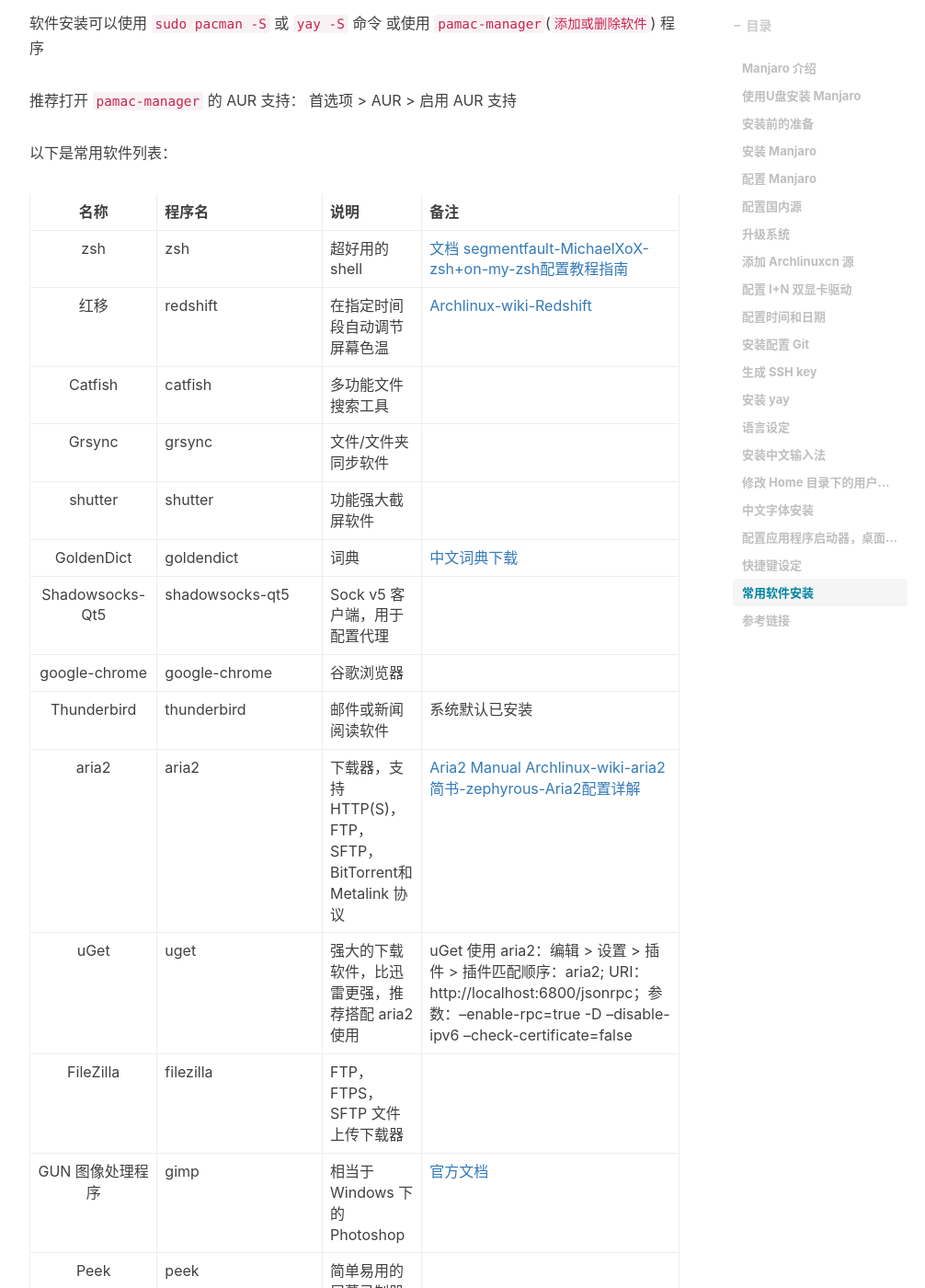
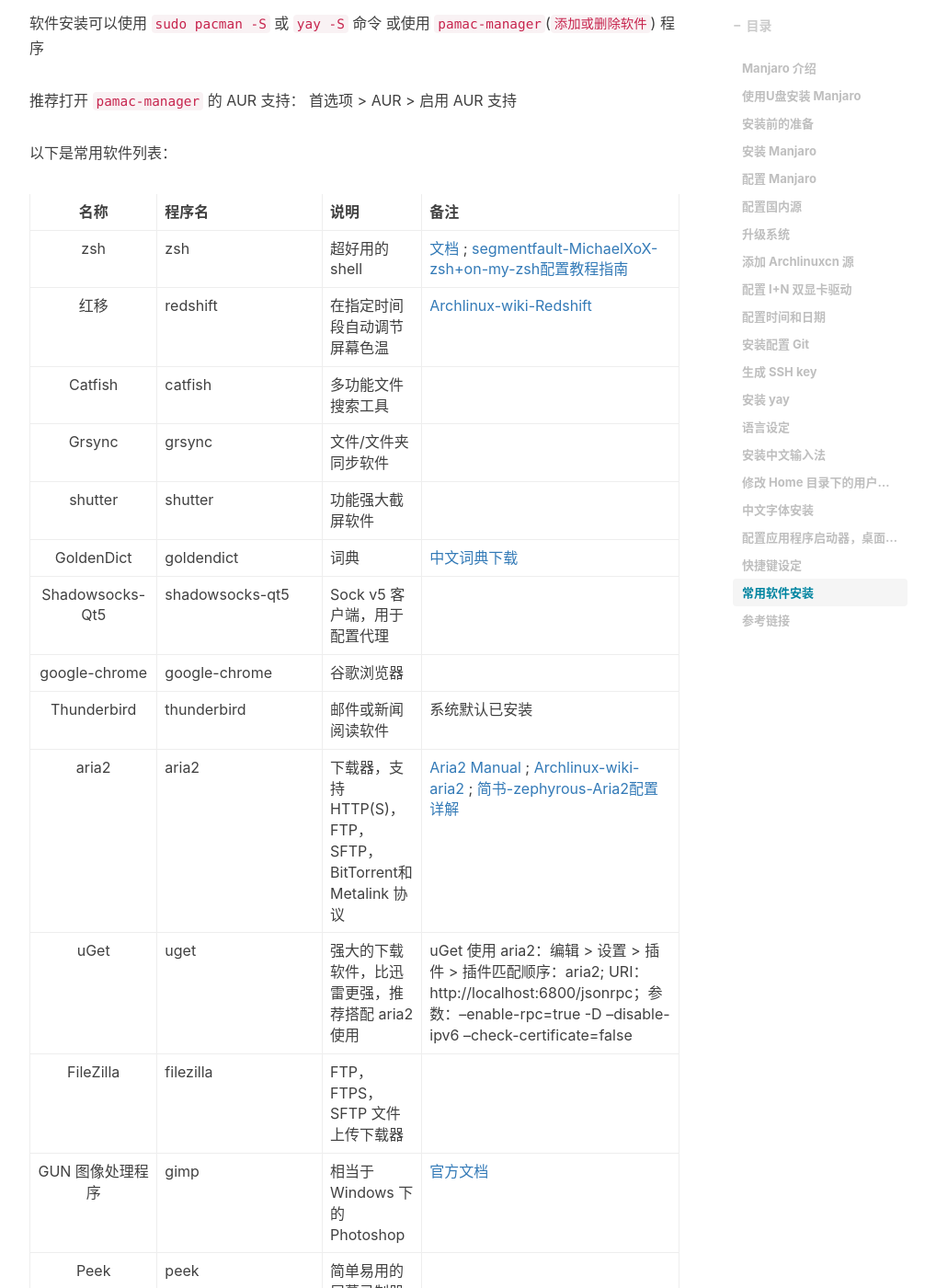
Before and after one commit to EEEEEEEEEEEEEEEEEEEIEEEEEEEEEEEEEEEEEE/echcz.github.io, a Jekyll site: the page built from _posts/2019-01-31-manjaro-install-use.md, in a window 1280 px wide and 1400 px high, scrolled down 6144 px. Shown: the whole window at 92% size, without its empty margins (233-1239 px from the left). Built offline with Jekyll 4.4.1, drawn with Linux system fonts in a browser that asks for light colours; nearby versions of some CDN libraries; comment, search, counter and statistics services are not loaded.

Commit message:
fix bugs

```diff
--- a/_posts/2019-01-31-manjaro-install-use.md
+++ b/_posts/2019-01-31-manjaro-install-use.md
@@ -223,7 +223,7 @@
 
 | 名称 | 程序名 | 说明 | 备注 |
 |:--:|:-- |:-- |:-- |
-| zsh | zsh | 超好用的 shell | [文档](https://github.com/robbyrussell/oh-my-zsh/wiki) [segmentfault-MichaelXoX-zsh+on-my-zsh配置教程指南](https://segmentfault.com/a/1190000013612471) |
+| zsh | zsh | 超好用的 shell | [文档](https://github.com/robbyrussell/oh-my-zsh/wiki) ; [segmentfault-MichaelXoX-zsh+on-my-zsh配置教程指南](https://segmentfault.com/a/1190000013612471) |
 | 红移 | redshift | 在指定时间段自动调节屏幕色温 | [Archlinux-wiki-Redshift](https://wiki.archlinux.org/index.php/Redshift) |
 | Catfish | catfish | 多功能文件搜索工具 |  |
 | Grsync | grsync | 文件/文件夹同步软件 |  |
@@ -232,7 +232,7 @@
 | Shadowsocks-Qt5 | shadowsocks-qt5 | Sock v5 客户端，用于配置代理 |  |
 | google-chrome | google-chrome | 谷歌浏览器 |  |
 | Thunderbird | thunderbird | 邮件或新闻阅读软件 | 系统默认已安装 |
-| aria2 | aria2 | 下载器，支持 HTTP(S)，FTP，SFTP，BitTorrent和Metalink 协议 | [Aria2 Manual](https://aria2.github.io/manual/en/html/aria2c.html) [Archlinux-wiki-aria2](https://wiki.archlinux.org/index.php/aria2) [简书-zephyrous-Aria2配置详解](https://www.jianshu.com/p/6adf79d29add)  |
+| aria2 | aria2 | 下载器，支持 HTTP(S)，FTP，SFTP，BitTorrent和Metalink 协议 | [Aria2 Manual](https://aria2.github.io/manual/en/html/aria2c.html) ; [Archlinux-wiki-aria2](https://wiki.archlinux.org/index.php/aria2) ; [简书-zephyrous-Aria2配置详解](https://www.jianshu.com/p/6adf79d29add)  |
 | uGet | uget | 强大的下载软件，比迅雷更强，推荐搭配 aria2 使用 | uGet 使用 aria2：编辑 > 设置 > 插件 > 插件匹配顺序：aria2; URI：http://localhost:6800/jsonrpc；参数：--enable-rpc=true -D --disable-ipv6 --check-certificate=false |
 | FileZilla | filezilla | FTP，FTPS，SFTP 文件上传下载器 |  |
 | GUN 图像处理程序 | gimp | 相当于 Windows 下的 Photoshop | [官方文档](https://docs.gimp.org/2.10/zh_CN/) |
@@ -250,7 +250,8 @@
 
 ## 参考链接
 
-学习 Linux 可以访问 [鸟哥的 Linux 私房菜](http://linux.vbird.org/)
-更多关于 Manjaro 可以访问 [Manjaro 官网](https://manjaro.org/)
-Manjaro 是 Archlinux 的发行版，想要用好他，你当然需要访问 [Archlinux-wiki](https://wiki.archlinux.org/)
+* 学习 Linux 可以访问 [鸟哥的 Linux 私房菜](http://linux.vbird.org/)
+* 更多关于 Manjaro 可以访问 [Manjaro 官网](https://manjaro.org/)
+* Manjaro 是 Archlinux 的发行版，想要用好他，你当然需要访问 [Archlinux-wiki](https://wiki.archlinux.org/)
+
 {% endraw %}
```
